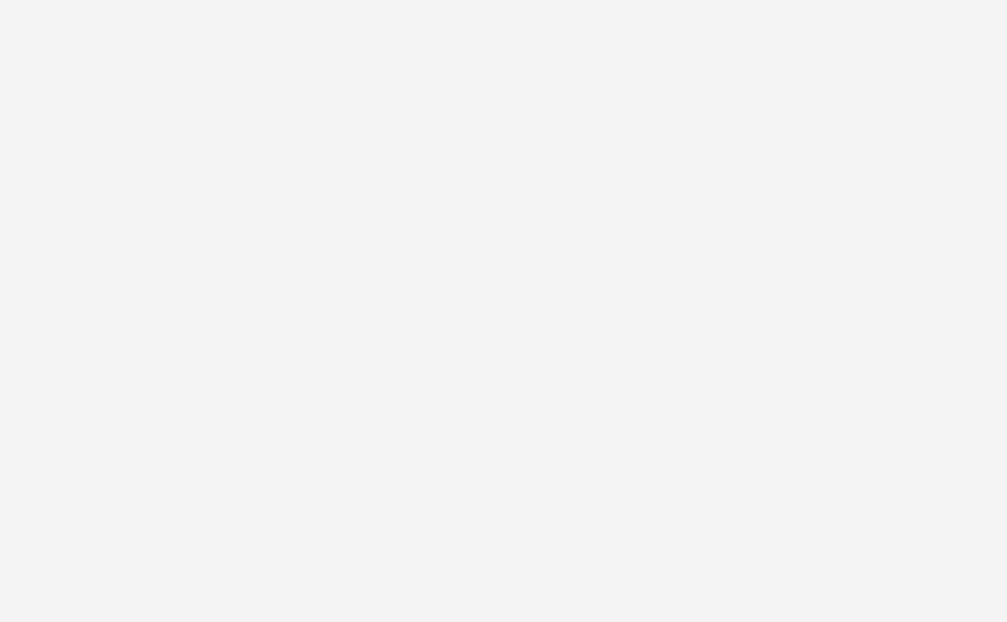
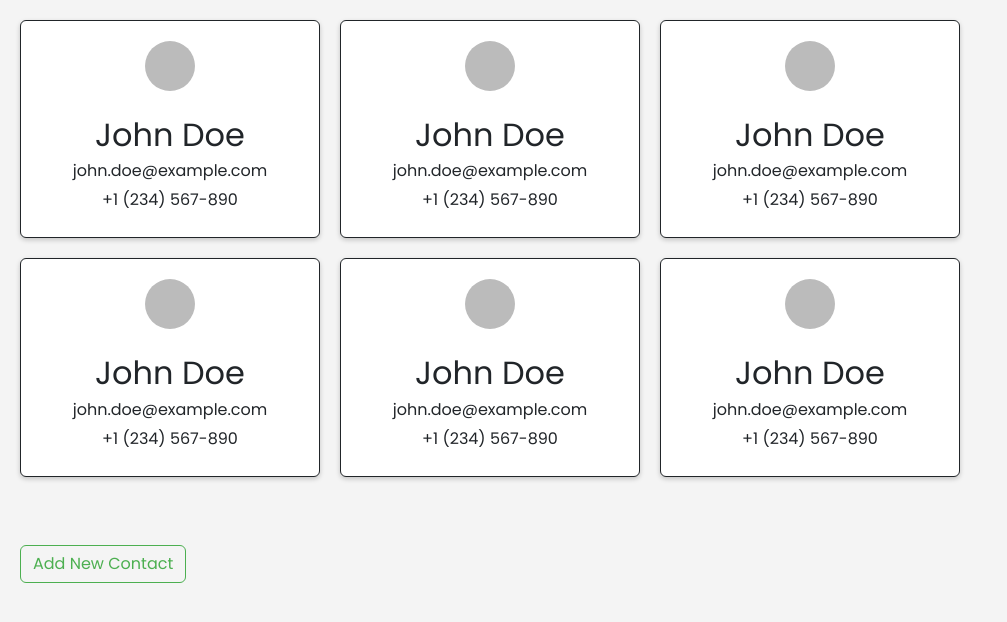
Before and after one commit to mckeenicholas/309-P3, a React (Vite) app in the folder 1on1/: page /contacts in a window 1280 px wide. Before the commit this address had no page. Shown: the top 622 px of the page, without its empty margins (0-1007 px from the left). Built offline with nearby package versions, Linux system fonts and the light colour scheme.

Commit message:
basic contact display

```diff
--- a/1on1/src/App.tsx
+++ b/1on1/src/App.tsx
@@ -8,6 +8,7 @@ import Footer from "./components/Footer";
 import Calendars from "./pages/Calendars";
 import LogInPage from "./pages/LoginPage";
 import SignupPage from "./pages/SignupPage";
+import Contacts from "./pages/Contacts";
 import AuthProvider from "./utils/AuthService";
 
 const App = () => {
@@ -24,6 +25,7 @@ const App = () => {
             <Route path="signup/" element={<SignupPage />} />
           </Route>
           <Route path="calendar/" element={<Calendars />} />
+          <Route path="contacts/" element={<Contacts />} />
         </Routes>
       </AuthProvider>
     </BrowserRouter>
--- /dev/null
+++ b/1on1/src/components/ContactAddModal.tsx
@@ -0,0 +1,88 @@
+import React from 'react';
+import '../styles/ContactAddModal.css';
+
+interface ContactAddModalProps {
+  isOpen: boolean;
+  onClose: () => void;
+  onSave: () => void;
+  fullname: string;
+  setFullname: React.Dispatch<React.SetStateAction<string>>;
+  username: string;
+  setUsername: React.Dispatch<React.SetStateAction<string>>;
+  email: string;
+  setEmail: React.Dispatch<React.SetStateAction<string>>;
+  phone: string;
+  setPhone: React.Dispatch<React.SetStateAction<string>>;
+}
+
+
+const ContactAddModal: React.FC<ContactAddModalProps> = ({
+  isOpen,
+  onClose,
+  onSave,
+  fullname,
+  setFullname,
+  username,
+  setUsername,
+  email,
+  setEmail,
+  phone,
+  setPhone,
+}) => {
+  if (!isOpen) return null;
+
+  return (
+    <div className="modal-overlay">
+      <p>hi!</p>
+      <div className="modal-haha">
+        <div className="modal-header">
+          <h2>New Contact</h2>
+        </div>
+        <div className="modal-body">
+          <div className="mb-3">
+            <label className="form-label">Full Name</label>
+            <input type="text" className="form-control" id="fullName" name="fullName" required
+              onChange={(e) => setFullname(e.target.value)}
+              value={fullname}/>
+            <div className="invalid-feedback">
+              Full Name is required.
+            </div>
+          </div>
+          <div className="mb-3">
+            <label className="form-label">Email</label>
+            <input type="email" className="form-control" id="email" name="email" required
+              onChange={(e) => setEmail(e.target.value)}
+              value={email}/>
+            <div className="invalid-feedback">
+              Email is required.
+            </div>
+          </div>
+          <div className="mb-3">
+            <label className="form-label">Username</label>
+            <input type="username" className="form-control" id="username" name="username" required
+              onChange={(e) => setUsername(e.target.value)}
+              value={username}/>
+            <div className="invalid-feedback">
+              Email is required.
+            </div>
+          </div>
+          <div className="mb-3">
+              <label className="form-label">Phone Number</label>
+              <input type="tel" className="form-control" id="phoneNumber" name="phoneNumber" required
+                onChange={(e) => setPhone(e.target.value)}
+                value={phone}/>
+              <div className="invalid-feedback">
+                Phone Number is required.
+              </div>
+            </div>
+        </div>
+        <div className="modal-footer">
+          <button onClick={onClose} className="btn btn-secondary" data-bs-dismiss="modal">Close</button>
+          <button onClick={onSave} className="btn btn-primary">Save changes</button>
+        </div>
+      </div>
+    </div>
+  );
+};
+
+export default ContactAddModal;
--- /dev/null
+++ b/1on1/src/components/ContactCard.tsx
@@ -0,0 +1,23 @@
+import React from 'react';
+import '../styles/ContactCard.css';
+
+interface CardProps {
+	name: string;
+	email: string;
+	phoneNumber: string;
+}
+
+const Card: React.FC<CardProps> = ({ name, email, phoneNumber }) => {
+	return (
+		<div className="card-container card border-dark">
+			<div className="avatar"></div>
+			<div className="info">
+				<h2>{name}</h2>
+				<p>{email}</p>
+				<p>{phoneNumber}</p>
+			</div>
+		</div>
+	);
+};
+
+export default Card;
--- /dev/null
+++ b/1on1/src/pages/Contacts.tsx
@@ -0,0 +1,82 @@
+import React, {useState} from 'react';
+import Card from '../components/ContactCard';
+import ContactAddModal from '../components/ContactAddModal';
+import '../styles/Contacts.css'
+import useRequest from '../utils/requestHandler'
+
+const Contacts = () => {
+	//TODO: on load, get the user's contacts.
+	const [isModalOpen, setIsModalOpen] = useState(false);
+	const [fullname, setFullname] = React.useState<string>("");
+	const [username, setUsername] = React.useState<string>("");
+	const [email, setEmail] = React.useState<string>("");
+	const [phone, setPhone] = React.useState<string>("");
+	const sendRequest = useRequest();
+
+	const openModal = () => setIsModalOpen(true);
+	const closeModal = () => setIsModalOpen(false);
+	const saveChanges = async () => {
+		console.log(fullname, email, phone);
+		await sendRequest('/contacts/add/', {
+			method: "POST",
+			body: JSON.stringify({
+				username: username
+			})
+		})
+		// error checking in case the request method fails, i.e. username DNE
+		// TODO
+		closeModal();
+	};
+	return (
+		<>
+			<div className="cards-container">
+				<Card
+					name="John Doe"
+					email="john.doe@example.com"
+					phoneNumber="+1 (234) 567-890"
+				/>
+				<Card
+					name="John Doe"
+					email="john.doe@example.com"
+					phoneNumber="+1 (234) 567-890"
+				/>
+				<Card
+					name="John Doe"
+					email="john.doe@example.com"
+					phoneNumber="+1 (234) 567-890"
+				/>
+				<Card
+					name="John Doe"
+					email="john.doe@example.com"
+					phoneNumber="+1 (234) 567-890"
+				/>
+				<Card
+					name="John Doe"
+					email="john.doe@example.com"
+					phoneNumber="+1 (234) 567-890"
+				/>
+				<Card
+					name="John Doe"
+					email="john.doe@example.com"
+					phoneNumber="+1 (234) 567-890"
+				/>
+			</div>
+			<button className="add-contact-btn btn btn-outline-success mt-5" onClick={openModal}>Add New Contact</button>
+			<ContactAddModal
+				isOpen={isModalOpen}
+				onClose={() => setIsModalOpen(false)}
+				onSave={saveChanges}
+				fullname={fullname}
+				setFullname={setFullname}
+				username={username}
+				setUsername={setUsername}
+				email={email}
+				setEmail={setEmail}
+				phone={phone}
+				setPhone={setPhone}
+			/>
+		</>
+	);
+};
+
+export default Contacts;
--- /dev/null
+++ b/1on1/src/styles/ContactAddModal.css
@@ -0,0 +1,49 @@
+.modal-overlay {
+	position: fixed;
+	top: 0;
+	left: 0;
+	width: 100%;
+	height: 100%;
+	background-color: rgba(0, 0, 0, 0.5);
+	display: flex;
+	justify-content: center;
+	align-items: center;
+	z-index: 10;
+}
+
+.modal-haha {
+	background: white;
+	padding: 20px;
+	border-radius: 5px;
+	width: 90%;
+	max-width: 500px;
+	z-index: 100;
+}
+
+.modal-header {
+	display: flex;
+	justify-content: space-between;
+	align-items: center;
+	margin-bottom: 20px;
+}
+
+.modal-body label {
+	display: block;
+	margin-bottom: 10px;
+}
+
+.modal-body input {
+	width: 100%;
+	padding: 10px;
+	margin-top: 5px;
+}
+
+.modal-footer {
+	display: flex;
+	justify-content: flex-end;
+	margin-top: 20px;
+}
+
+.modal-footer button {
+	margin-left: 10px;
+}
--- /dev/null
+++ b/1on1/src/styles/ContactCard.css
@@ -0,0 +1,24 @@
+.card-container {
+	width: 300px;
+	border: 1px solid #bc4646;
+	border-radius: 5px;
+	padding: 20px;
+	box-shadow: 0 2px 5px rgba(0, 0, 0, 0.2);
+	display: flex;
+	flex-direction: column;
+	align-items: center;
+}
+
+.avatar {
+	width: 50px;
+	height: 50px;
+	background-color: #bbb;
+	border-radius: 50%;
+	margin-bottom: 20px;
+}
+
+.info h2,
+.info p {
+	margin: 5px 0;
+	text-align: center;
+}
--- /dev/null
+++ b/1on1/src/styles/Contacts.css
@@ -0,0 +1,19 @@
+.cards-container {
+	display: flex;
+	flex-wrap: wrap;
+	gap: 20px;
+	justify-content: flex-start;
+	padding: 20px;
+}
+
+.add-contact-btn {
+	display: block;
+	margin: 20px 20px;
+	padding: 10px 20px;
+	font-size: 16px;
+	color: #fff;
+	background-color: #007bff;
+	border: none;
+	border-radius: 5px;
+	cursor: pointer;
+}
```
